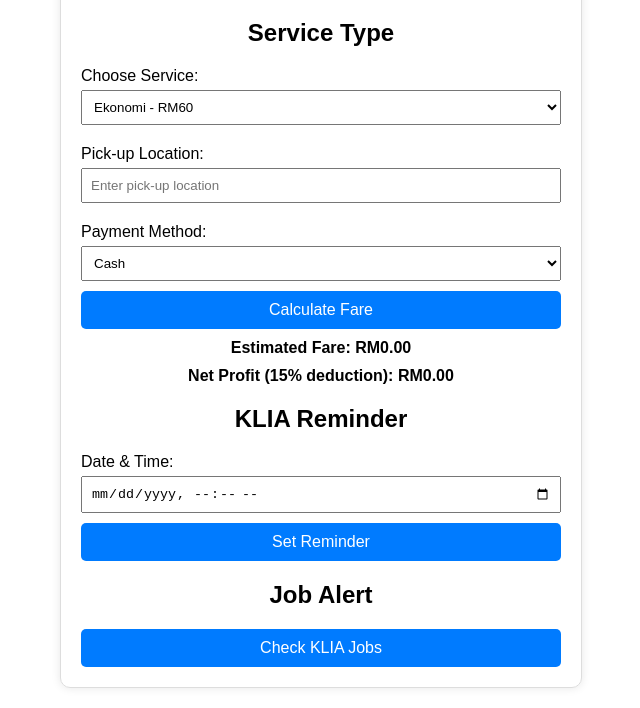
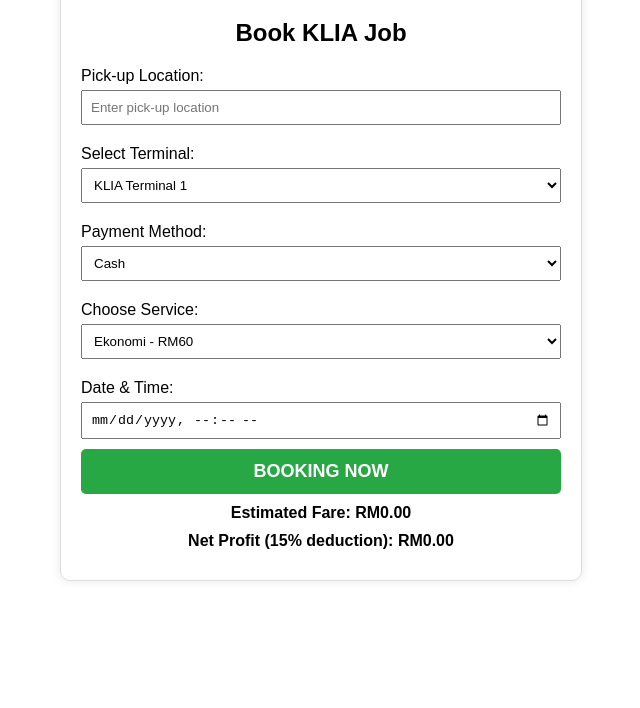
Before and after one commit to bullbearishtrader-design/driver-helper-v2, a website: page index.html in a window 1280 px wide. Shown: the part 102-810 px from the top of the page, without its empty margins (319-959 px from the left). Drawn offline with Linux system fonts and the light colour scheme.

Commit message:
Passenger PWA version ready

```diff
--- a/index.html
+++ b/index.html
@@ -4,6 +4,8 @@
   <meta charset="UTF-8">
   <meta name="viewport" content="width=device-width, initial-scale=1.0">
   <title>Driver Helper - Passenger</title>
+  <link rel="manifest" href="manifest.json">
+  <meta name="theme-color" content="#28a745">
   <style>
     body {
       font-family: Arial, sans-serif;
@@ -14,43 +16,18 @@
       border-radius: 10px;
       box-shadow: 0 0 10px rgba(0,0,0,0.1);
     }
-    h1, h2 {
-      text-align: center;
+    h1, h2 { text-align: center; }
+    label { display: block; margin: 10px 0 5px; }
+    input, select { width: 100%; padding: 8px; box-sizing: border-box; margin-bottom: 10px; }
+    button {
+      padding: 12px 15px; width: 100%; font-weight: bold; font-size: 18px;
+      background-color: #28a745; color: white; border: none; border-radius: 5px; cursor: pointer;
     }
-    label {
-      display: block;
-      margin: 10px 0 5px;
-    }
-    input, select {
-      width: 100%;
-      padding: 8px;
-      box-sizing: border-box;
-      margin-bottom: 10px;
-    }
-    button {
-      padding: 10px 15px;
-      width: 100%;
-      background-color: #007bff;
-      color: white;
-      border: none;
-      border-radius: 5px;
-      cursor: pointer;
-      font-size: 16px;
-    }
-    button:hover {
-      background-color: #0056b3;
-    }
-    p, .alert {
-      margin: 10px 0;
-      font-weight: bold;
-      text-align: center;
-    }
+    button:hover { background-color: #218838; }
+    p, .alert { margin: 10px 0; font-weight: bold; text-align: center; }
     .alert {
-      background-color: #fffae6;
-      border: 1px solid #ffd633;
-      padding: 10px;
-      border-radius: 5px;
-      display: none;
+      background-color: #fffae6; border: 1px solid #ffd633; padding: 10px; border-radius: 5px;
+      display: none; white-space: pre-line;
     }
   </style>
 </head>
@@ -58,8 +35,24 @@
 
   <h1>Driver Helper - Passenger</h1>
 
-  <!-- Service Type -->
-  <h2>Service Type</h2>
+  <h2>Book KLIA Job</h2>
+
+  <label for="pickup">Pick-up Location:</label>
+  <input type="text" id="pickup" placeholder="Enter pick-up location">
+
+  <label for="terminal">Select Terminal:</label>
+  <select id="terminal">
+    <option value="KLIA-T1">KLIA Terminal 1</option>
+    <option value="KLIA-T2">KLIA Terminal 2</option>
+  </select>
+
+  <label for="payment">Payment Method:</label>
+  <select id="payment">
+    <option value="Cash">Cash</option>
+    <option value="Online">Online</option>
+    <option value="eWallet">eWallet</option>
+  </select>
+
   <label for="service">Choose Service:</label>
   <select id="service">
     <option value="60">Ekonomi - RM60</option>
@@ -68,69 +61,47 @@
     <option value="185">Exec - RM185</option>
   </select>
 
-  <!-- Pick-up Location -->
-  <label for="pickup">Pick-up Location:</label>
-  <input type="text" id="pickup" placeholder="Enter pick-up location">
+  <label for="jobDate">Date & Time:</label>
+  <input type="datetime-local" id="jobDate">
 
-  <!-- Payment Method -->
-  <label for="payment">Payment Method:</label>
-  <select id="payment">
-    <option value="Cash">Cash</option>
-    <option value="Online">Online</option>
-    <option value="eWallet">eWallet</option>
-  </select>
-
-  <button onclick="calculateFare()">Calculate Fare</button>
+  <button onclick="bookJob()">BOOKING NOW</button>
 
   <p id="fare">Estimated Fare: RM0.00</p>
   <p id="net">Net Profit (15% deduction): RM0.00</p>
 
-  <!-- KLIA Reminder -->
-  <h2>KLIA Reminder</h2>
-  <label for="reminderDate">Date & Time:</label>
-  <input type="datetime-local" id="reminderDate">
-  <button onclick="setReminder()">Set Reminder</button>
-  <div class="alert" id="reminderAlert">⏰ KLIA Reminder!</div>
-
-  <!-- Job Alert -->
-  <h2>Job Alert</h2>
-  <button onclick="simulateJob()">Check KLIA Jobs</button>
-  <div class="alert" id="jobAlert">🚨 New KLIA Job Available! <button onclick="acceptJob()">Accept Job</button></div>
+  <div class="alert" id="jobAlert"></div>
 
 <script>
-function calculateFare() {
-  let base = parseFloat(document.getElementById('service').value);
+if ('serviceWorker' in navigator) {
+  navigator.serviceWorker.register('sw.js').then(() => console.log('Service Worker Registered'));
+}
+
+function bookJob() {
+  let pickup = document.getElementById('pickup').value;
+  let terminal = document.getElementById('terminal').value;
+  let payment = document.getElementById('payment').value;
+  let servicePrice = parseFloat(document.getElementById('service').value);
+  let date = document.getElementById('jobDate').value;
+
+  if(!pickup || !payment || !date) { alert('Please fill all fields!'); return; }
 
   // Auto detect HF
-  let now = new Date();
+  let now = new Date(date);
   let hour = now.getHours();
   let isHF = (hour >= 5 && hour < 10) || (hour >= 17 && hour < 21);
+  let fare = servicePrice;
+  if(isHF) fare *= 1.25;
 
-  if(isHF) base *= 1.25; // +25% HF
-  let net = base * 0.85; // 15% deduction
+  let net = fare * 0.85; // 15% deduction
 
-  document.getElementById('fare').innerText = 'Estimated Fare: RM' + base.toFixed(2);
+  document.getElementById('fare').innerText = 'Estimated Fare: RM' + fare.toFixed(2);
   document.getElementById('net').innerText = 'Net Profit (15% deduction): RM' + net.toFixed(2);
-}
 
-function setReminder() {
-  let date = document.getElementById('reminderDate').value;
-  if(date) {
-    let alertBox = document.getElementById('reminderAlert');
-    alertBox.style.display = 'block';
-    alertBox.innerText = '⏰ KLIA Reminder set for ' + new Date(date).toLocaleString();
-    setTimeout(()=>{ alertBox.style.display='none'; }, 5000);
-  }
-}
-
-function simulateJob() {
   let alertBox = document.getElementById('jobAlert');
   alertBox.style.display = 'block';
-  setTimeout(()=>{ alertBox.style.display='none'; }, 5000);
-}
+  alertBox.innerText = `🚨 Job Booked!\nPickup: ${pickup}\nTerminal: ${terminal}\nService: RM${fare.toFixed(2)}\nPayment: ${payment}\nDate: ${new Date(date).toLocaleString()}\nNet Profit: RM${net.toFixed(2)}`;
 
-function acceptJob() {
-  alert('Job Accepted! Good luck 🚗');
+  setTimeout(()=>{ alertBox.style.display='none'; }, 7000);
 }
 </script>
 
```
